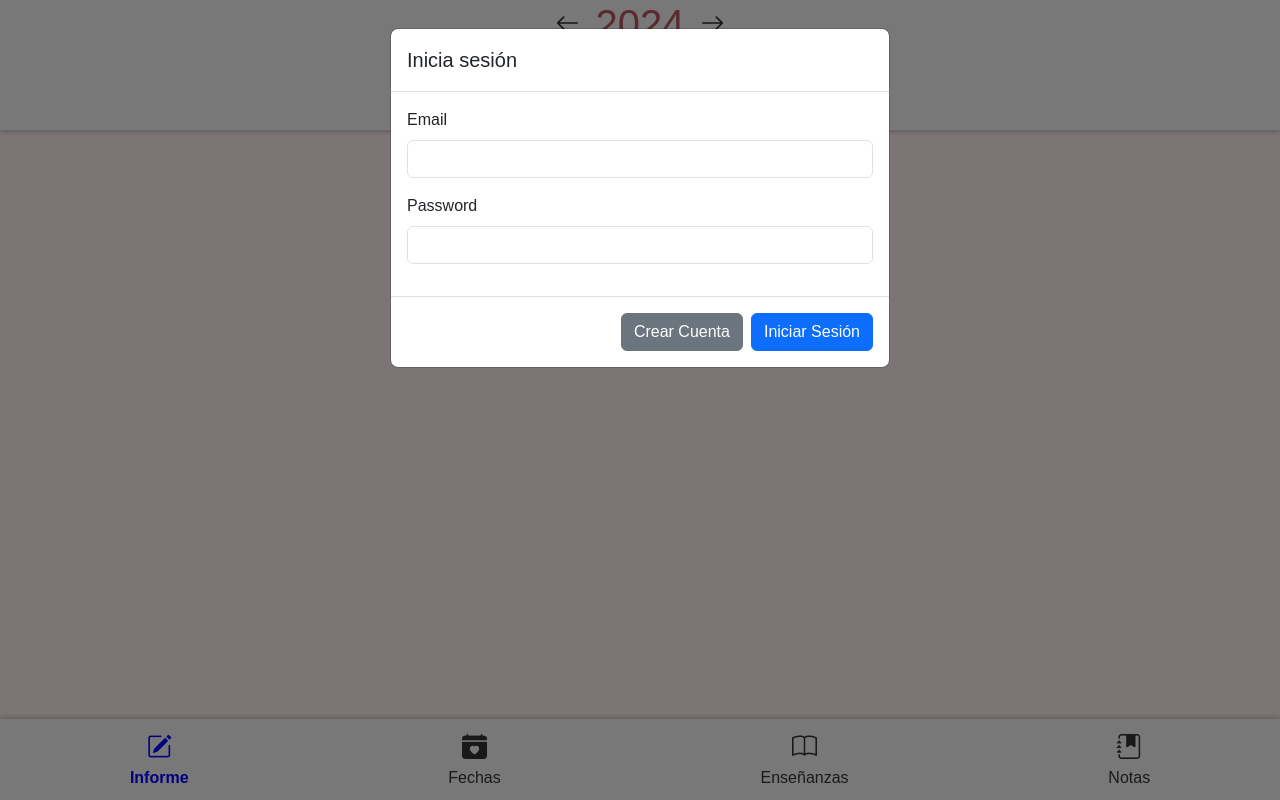
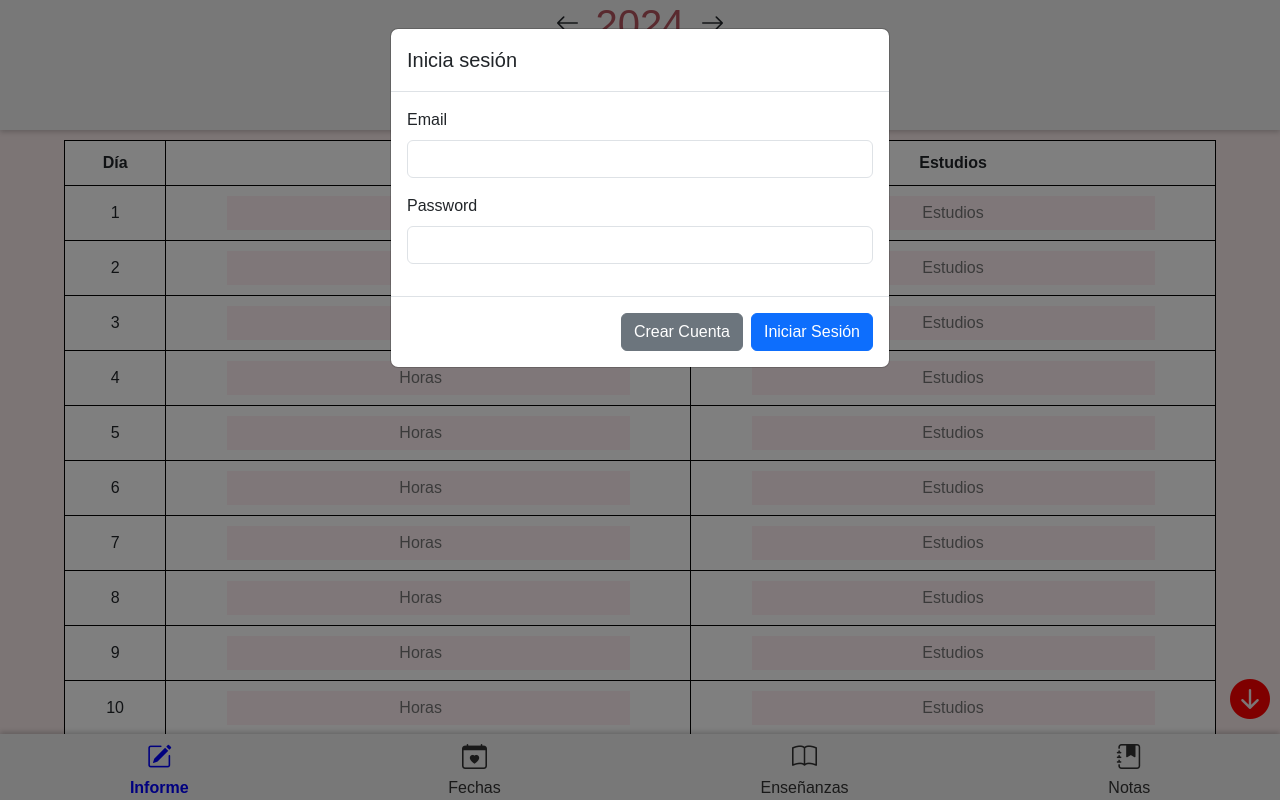
Before and after one commit to brian-gal/Bitacora_web, a React (Vite) app: page / in a window 1280 px wide. Shown: the top 800 px of the page. Built offline with nearby package versions, Linux system fonts and the light colour scheme; no server answers.

Commit message:
informe ya guarda los datos en el storage

```diff
--- a/src/App.css
+++ b/src/App.css
@@ -23,7 +23,7 @@ body {
     bottom: 0;
     width: 100%;
     background-color: #f0f0f0;
-    padding: 10px 0;
+    padding: 5px  0 0;
     box-shadow: 0 -2px 5px rgba(0, 0, 0, 0.2);
     z-index: 1000;
 }
@@ -166,7 +166,7 @@ body {
 
 .scroll-to-bottom {
     position: fixed;
-    bottom: 90px;
+    bottom: 70px;
     right: 10px;
     color: rgb(255, 0, 0);
     font-size: 40px;
@@ -219,3 +219,37 @@ body {
 .botonFechas {
     margin-top: 20px;
 }
+
+/* .....................................Informe.......................... */
+.activity-table {
+    width: 90%;
+    margin: 0 auto;
+    padding: 20px;
+    text-align: center;
+    border-collapse: collapse;
+    background-color: white;
+    margin-top: 10px;
+}
+
+.activity-table th, .activity-table td {
+    border: 1px solid #000;
+    padding: 10px;
+    text-align: center;
+}
+
+.activity-table input {
+    width: 80%;
+    padding: 5px;
+    text-align: center;
+    border: none;
+    outline: none;
+    background-color: #ffeff3;
+}
+
+.actividad-container {
+    width: 100%;
+    max-width: 600px;
+    margin: 0 auto;
+    padding: 20px;
+    text-align: center;
+}
--- a/src/App.jsx
+++ b/src/App.jsx
@@ -19,7 +19,7 @@ function App() {
           <InicioSesion />
           <div className='contenedor'>
             <Routes>
-              <Route path="/" element={<Informe />} />
+              <Route path="/" element={<Informe titulo="Informe"/>} />
               <Route path="/enseñanzas" element={<Enseñanzas />} />
               <Route path="/fechas" element={<FechasEspeciales />} />
               <Route path="/notas" element={<Notas titulo="Notas" texto="Escribe tus notas aquí..." clases="textarea-notas" esMensual={false} />} />
--- a/src/components/fechasEspeciales.jsx
+++ b/src/components/fechasEspeciales.jsx
@@ -6,27 +6,28 @@ const FechasEspeciales = () => {
         const savedData = localStorage.getItem('fechasEspeciales');
 
         return savedData ? JSON.parse(savedData) : [
-            { label: 'Asamblea de Circuito', date: '' },
-            { label: 'Asamblea de Circuito 2', date: '' },
-            { label: 'Asamblea Regional', date: '' },
-            { label: 'Visita del superintendente', date: '' },
-            { label: 'Conmemoración', date: '' },
+            { label: 'Asamblea de Circuito', date: '', fecha: '' },
+            { label: 'Asamblea de Circuito 2', date: '', fecha: '' },
+            { label: 'Asamblea Regional', date: '', fecha: '' },
+            { label: 'Visita del superintendente', date: '', fecha: '' },
+            { label: 'Conmemoración', date: '', fecha: '' },
         ];
     };
 
-    const [fechas, setFechas] = useState(loadFromLocalStorage);
+    const [calendario, setCalendario] = useState(loadFromLocalStorage);
     const [newDateLabel, setNewDateLabel] = useState('');
 
     // Guardar datos en localStorage cada vez que el estado cambia
     useEffect(() => {
-        localStorage.setItem('fechasEspeciales', JSON.stringify(fechas));
-    }, [fechas]);
+        localStorage.setItem('fechasEspeciales', JSON.stringify(calendario));
+    }, [calendario]);
 
     // Maneja el cambio en los inputs de fecha
     const handleDateChange = (index, newDate) => {
-        const updatedFechas = [...fechas];
+        const updatedFechas = [...calendario];
         updatedFechas[index].date = newDate;
-        setFechas(updatedFechas);
+        updatedFechas[index].fecha = new Date().toLocaleString();
+        setCalendario(updatedFechas);
     };
 
     // Maneja el cambio en los inputs del modal
@@ -37,8 +38,8 @@ const FechasEspeciales = () => {
     // Agregar nueva fecha
     const handleAddDate = () => {
         if (newDateLabel) {
-            const updatedFechas = [...fechas, { label: newDateLabel, date: '' }];
-            setFechas(updatedFechas);
+            const updatedFechas = [...calendario, { label: newDateLabel, date: '' }];
+            setCalendario(updatedFechas);
             setNewDateLabel('');
 
             // Cerrar el modal usando bootstrap.Modal.getInstance
@@ -52,15 +53,15 @@ const FechasEspeciales = () => {
 
     // Eliminar fecha
     const handleDeleteDate = (index) => {
-        const updatedFechas = fechas.filter((_, i) => i !== index);
-        setFechas(updatedFechas);
+        const updatedFechas = calendario.filter((_, i) => i !== index);
+        setCalendario(updatedFechas);
     };
 
     return (
         <div className="container">
             <h1 className='titulo'>Fechas especiales</h1>
             <div className="input-grid">
-                {fechas.map((item, index) => (
+                {calendario.map((item, index) => (
                     <div key={index}>
                         <label>{item.label}</label>
                         <input
--- a/src/components/informe.jsx
+++ b/src/components/informe.jsx
@@ -1,9 +1,69 @@
-import MenuFecha from "./menuFecha"
+import { useContext, useEffect, useState } from "react";
+import MenuFecha from "./menuFecha";
+import { DataContext } from "../context/dateContext";
 
 const Informe = () => {
+    const { fechaActual, meses, dia, mes, año, retrocederMes, avanzarMes, retrocederAño, avanzarAño, scrollToPosition } = useContext(DataContext);
+
+    // Estado para almacenar los datos de los inputs
+    const [datos, setDatos] = useState(
+        Array.from({ length: new Date(año, mes + 1, 0).getDate() }, (_, i) => ({
+            dia: i + 1,
+            horas: 0,
+            estudio: ""
+        }))
+    );
+
+    // Función para actualizar los datos en el estado
+    const handleChange = (day, field, value) => {
+        setDatos(prevDatos =>
+            prevDatos.map(dato =>
+                dato.dia === day ? { ...dato, [field]: value } : dato
+            )
+        );
+    };
+
+    // Función para guardar los datos en localStorage
+    const saveToLocalStorage = () => {
+        const clave = `informe-${mes + 1}-${año}`; // La clave en localStorage
+        localStorage.setItem(clave, JSON.stringify(datos));
+    };
+
+    // Función para manejar el evento de cambio en los inputs
+    const handleInputChange = (day, field) => (event) => {
+        handleChange(day, field, event.target.value);
+    };
+
+    useEffect(() => {
+        saveToLocalStorage();
+    }, [datos, mes, año]);
+
+    const daysInMonth = new Date(año, mes + 1, 0).getDate();
+
     return (
-        <MenuFecha />
-    )
-}
+        <>
+            <MenuFecha />
+            <table className="activity-table">
+                <thead>
+                    <tr>
+                        <th>Día</th>
+                        <th>Horas</th>
+                        <th>Estudios</th>
+                    </tr>
+                </thead>
+                <tbody>
+                    {Array.from({ length: daysInMonth }, (_, i) => i + 1).map(day => (
+                        <tr key={day}>
+                            <td id={day === dia ? `idInformeDia-${day}` : undefined} style={{ backgroundColor: day === dia ? 'lightblue' : 'transparent' }}>{day}</td>
+                            <td><input type="number" placeholder="Horas" value={datos.find(d => d.dia === day)?.horas || ""} onChange={handleInputChange(day, 'horas')} /></td>
+                            <td><input type="text" placeholder="Estudios" value={datos.find(d => d.dia === day)?.estudio || ""} onChange={handleInputChange(day, 'estudio')} /></td>
+                        </tr>
+                    ))}
+                </tbody>
+            </table>
+            <i className="bi bi-arrow-down-circle-fill scroll-to-bottom" onClick={() => scrollToPosition(`idInformeDia-${dia}`)}></i>
+        </>
+    );
+};
 
-export default Informe
+export default Informe;
--- a/src/components/navBar.jsx
+++ b/src/components/navBar.jsx
@@ -14,7 +14,7 @@ const NavBar = () => {
                 to="/fechas"
                 className={({ isActive }) => isActive ? "nav-Link active" : "nav-Link"}
             >
-                <i className="bi bi-calendar-heart-fill"></i>
+                <i className="bi bi-calendar-heart"></i>
                 <p>Fechas</p>
             </NavLink>
             <NavLink
--- a/src/components/notas.jsx
+++ b/src/components/notas.jsx
@@ -2,7 +2,7 @@ import { useState, useEffect, useRef, useContext } from 'react';
 import { DataContext } from '../context/dateContext';
 
 const Notas = ({ titulo, texto, clases, esMensual }) => {
-    const { mes, año } = useContext(DataContext);
+    const { mes, año, scrollToPosition } = useContext(DataContext);
     const [content, setContent] = useState('');
     const [initialContent, setInitialContent] = useState('');  // Estado para el contenido inicial
     const [fecha, setFecha] = useState('');
@@ -76,8 +76,6 @@ const Notas = ({ titulo, texto, clases, esMensual }) => {
             }
         }
 
-        setguardado(false);
-
         timerGuardadoRef.current = setTimeout(() => {
             const currentFecha = new Date().toLocaleString();
 
@@ -108,13 +106,6 @@ const Notas = ({ titulo, texto, clases, esMensual }) => {
         }, 1000);
     }, [content, titulo, esMensual, mes, año, initialContent]);
 
-    const scrollToBottom = () => {
-        window.scrollTo({
-            top: document.documentElement.scrollHeight,
-            behavior: 'smooth'
-        });
-    };
-
     return (
         <div className="notas-container">
             <h1 className="titulo">{titulo}</h1>
@@ -125,7 +116,7 @@ const Notas = ({ titulo, texto, clases, esMensual }) => {
                 onChange={(e) => setContent(e.target.value)}  // Actualiza el estado
             ></textarea>
             <p>{guardado ? `Guardado el: ${fecha}` : "Guardando..."}</p>
-            <i className="bi bi-arrow-down-circle-fill scroll-to-bottom" onClick={scrollToBottom}></i>
+            <i className="bi bi-arrow-down-circle-fill scroll-to-bottom" onClick={() => scrollToPosition()}></i>
         </div>
     );
 };
--- a/src/context/dateContext.jsx
+++ b/src/context/dateContext.jsx
@@ -55,6 +55,37 @@ export const DataProvider = ({ children }) => {
         setAño(date.getFullYear())
     }
 
+    const scrollToPosition = (elementId = null) => {
+        if (elementId) {
+            const element = document.getElementById(elementId);
+            if (element) {
+                // Desplazar el elemento para que esté en vista
+                element.scrollIntoView({
+                    behavior: 'smooth', // Desplazamiento suave
+                    block: 'start'      // Alinear el elemento con la parte superior de la ventana
+                });
+
+                // Ajustar la posición para asegurar que el elemento quede alineado con la parte superior
+                // A veces scrollIntoView no alinea exactamente, así que ajustamos la posición manualmente
+                const elementPosition = element.getBoundingClientRect().top + window.pageYOffset;
+                window.scrollTo({
+                    top: elementPosition,
+                    behavior: 'smooth'
+                });
+            }
+        } else {
+            // Si no se pasa un ID, desplazarse al final de la página
+            window.scrollTo({
+                top: document.documentElement.scrollHeight,  // Desplazar al final
+                behavior: 'smooth'
+            });
+        }
+    };
+
+
+
+
+
     return (
         <DataContext.Provider
             value={{
@@ -66,7 +97,8 @@ export const DataProvider = ({ children }) => {
                 retrocederMes,
                 avanzarMes,
                 retrocederAño,
-                avanzarAño
+                avanzarAño,
+                scrollToPosition
             }}
         >
             {children}
```
